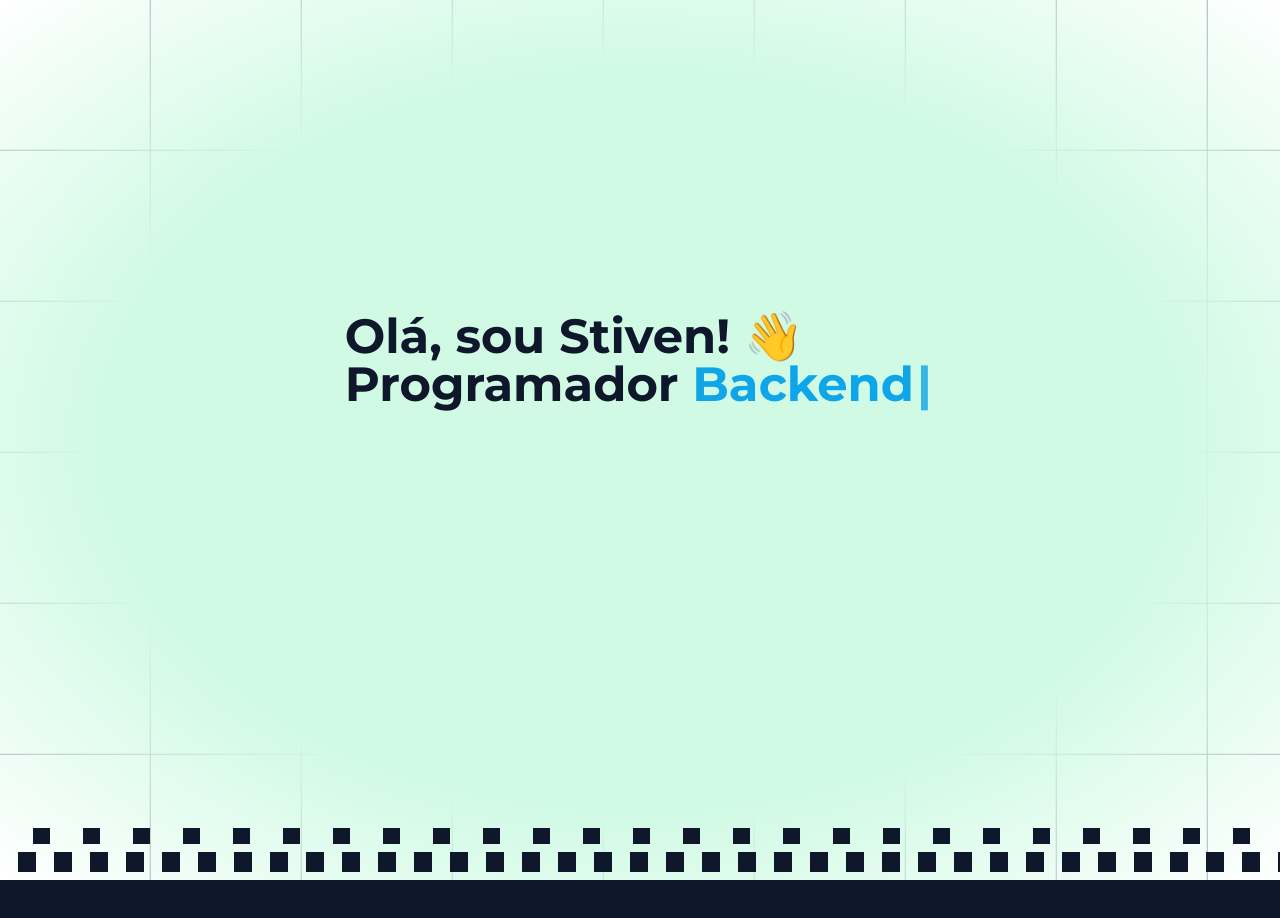
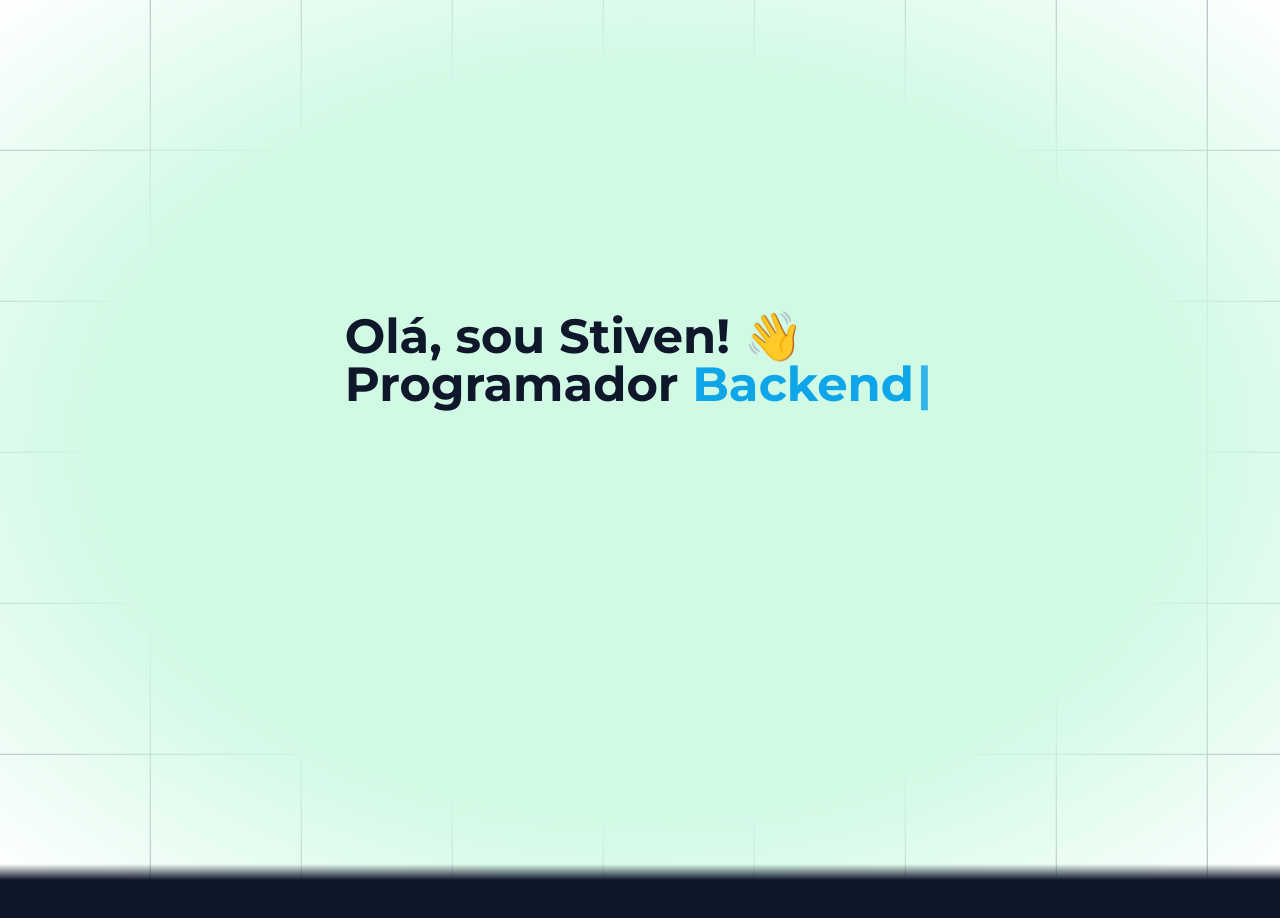
Before and after one commit to StivenF0/personal-website, a Next.js app: page / in a window 1280 px wide. Shown: the top 918 px of the page. Built offline with nearby package versions, Linux system fonts and the light colour scheme.

Commit message:
No more haftone gradient

```diff
--- a/src/components/root/PresentationSection.tsx
+++ b/src/components/root/PresentationSection.tsx
@@ -40,29 +40,13 @@ function PresentationSection({ children }: PresentationSectionProps) {
     >
       <div className="translate-y-[-10vh]">{children}</div>
       <div
-        className="absolute bottom-2 left-0 h-5 w-full"
+        className="absolute bottom-0 left-0 h-[2vh] w-full"
         style={{
           backgroundImage: `
-          repeating-linear-gradient(
-            to right,
-            transparent,
-            transparent 18px,
-            ${colors.slate[900]} 18px,
-            ${colors.slate[900]} 36px
-          )
-        `,
-        }}
-      ></div>
-      <div
-        className="absolute bottom-9 left-0 h-4 w-full"
-        style={{
-          backgroundImage: `
-          repeating-linear-gradient(
-            to right,
-            transparent,
-            transparent 33px,
-            ${colors.slate[900]} 33px,
-            ${colors.slate[900]} 50px
+          linear-gradient(
+            to top,
+            ${colors.slate[900]},
+            transparent
           )
         `,
         }}
```
